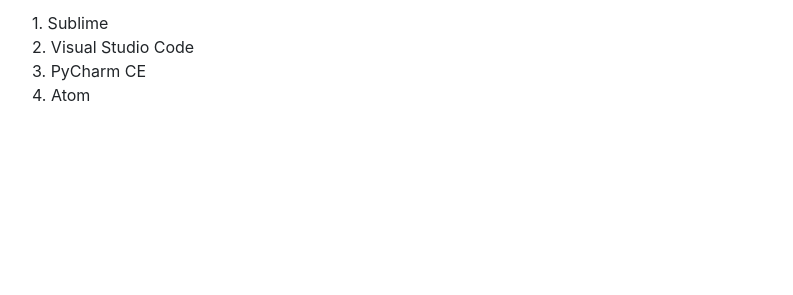
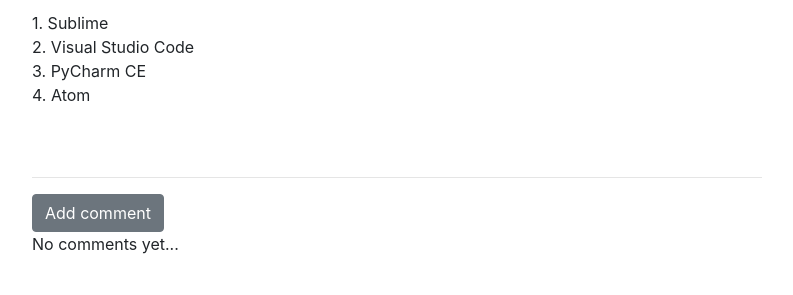
Before and after one commit to chrisdevpy/my_django_site, a Django app: page /post/2/ in a window 1280 px wide. Shown: the part 184-479 px from the top of the page, without its empty margins (23-816 px from the left). Run offline with Django 3.2, Linux system fonts and the light colour scheme; data comes from the database, SQL or seed files in the repository; both versions use the stored data as it was after the commit; some libraries are stand-ins or nearby versions.

Commit message:
Added feature to comment on blog posts.

```diff
--- a/blog/admin.py
+++ b/blog/admin.py
@@ -1,6 +1,7 @@
 from django.contrib import admin
 # The bottom import is importing the class Post from models.py
-from .models import Post
+from .models import Post, Comment
 
 # Register your models here.
 admin.site.register(Post)
+admin.site.register(Comment)
--- a/blog/models.py
+++ b/blog/models.py
@@ -19,3 +19,12 @@
         # create a string representation
     def __str__(self):
         return self.title
+
+class Comment(models.Model):
+    post = models.ForeignKey('blog.Post', on_delete=models.CASCADE, related_name='comments')
+    author = models.CharField(max_length=200)
+    text = models.TextField()
+    created_date = models.DateTimeField(default=timezone.now)
+
+    def __str__(self):
+        return self.text
--- a/blog/static/css/blog.css
+++ b/blog/static/css/blog.css
@@ -46,3 +46,7 @@
     font-size: 26pt;
     margin-right: 20px;
 }
+
+.comment {
+    margin: 20px 0px 20px 20px;
+}
--- a/blog/templates/blog/post_detail.html
+++ b/blog/templates/blog/post_detail.html
@@ -20,4 +20,22 @@
         <h1>{{ post.title }}</h1>
         <p>{{ post.text|linebreaksbr }}</p>
     </div>
+
+    <hr>
+    <a href="{% url 'add_comment_to_post' pk=post.pk %}" class="btn btn-secondary">Add comment</a>
+    {% for comment in post.comments.all %}
+        <div class="comment">
+
+            <div class="date">
+                {{ comment.created_date }}
+            </div>
+
+            <strong>{{ comment.author }}</strong>
+            <p>{{ comment.text }}</p>
+        </div>
+
+    {% empty %}
+        <p>No comments yet...</p>
+
+    {% endfor %}
 {% endblock %}
--- a/blog/urls.py
+++ b/blog/urls.py
@@ -27,4 +27,8 @@
     # mydjangosite.com/post/2/publish --> online
     path('post/<int:pk>/publish/', views.post_publish, name='post_publish'),
 
+    # 127.0.0.1:8000/post/2/comment --> local
+    # mydjangosite.com/post/2/comment --> online
+    path('post/<int:pk>/comment/', views.add_comment_to_post, name='add_comment_to_post'),
+
 ]
--- a/blog/views.py
+++ b/blog/views.py
@@ -2,7 +2,7 @@
 from django.shortcuts import render, get_object_or_404, redirect
 from django.utils import timezone
 
-from .forms import PostForm
+from .forms import PostForm, CommentForm
 from .models import Post
 
 # Create your views here.
@@ -65,3 +65,17 @@
     post = get_object_or_404(Post, pk=pk)
     post.publish()
     return redirect('post_detail', pk=pk)
+
+def add_comment_to_post(request, pk):
+    post = get_object_or_404(Post, pk=pk)
+    if request.method == 'POST':
+        form = CommentForm(request.POST)
+        if form.is_valid():
+            comment = form.save(commit=False)
+            comment.author = request.user
+            comment.post = post
+            comment.save()
+            return redirect('post_detail', pk=post.pk)
+    else:
+        form = CommentForm()
+    return render(request, 'blog/add_comment_to_post.html', {'form': form})
```
Also changed, not shown: blog/forms.py (+7 -1 lines), blog/templates/blog/add_comment_to_post.html (added, +12 -0 lines), blog/migrations/0002_comment.py (added), db.sqlite3.
